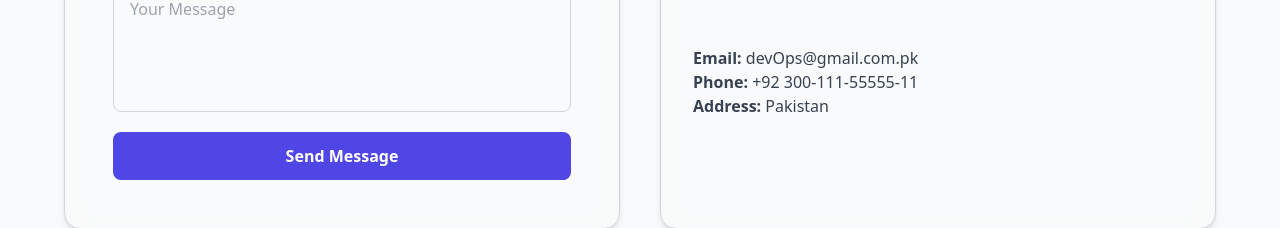
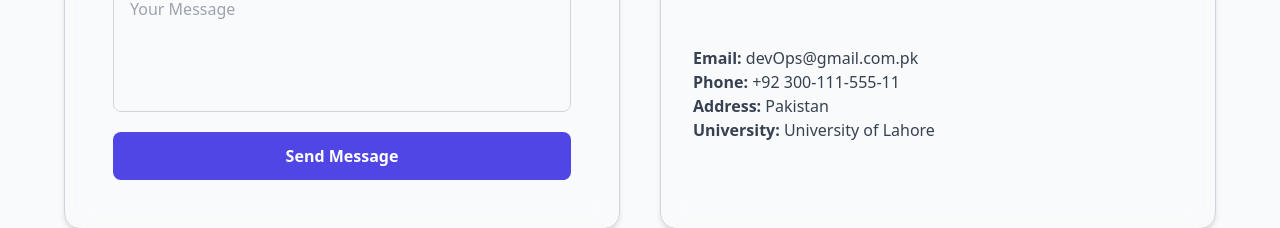
Before and after one commit to ashardevops5/DevOps_fyp, a React (Create React App) app in the folder devops_project/: page / in a window 1280 px wide. Shown: the part 6009-6237 px from the top of the page. Built offline with nearby package versions, Linux system fonts and the light colour scheme; grey boxes are pictures that could not be loaded.

Commit message:
this is test

```diff
--- a/devops_project/src/components/Contact.jsx
+++ b/devops_project/src/components/Contact.jsx
@@ -93,8 +93,9 @@ const Contact = forwardRef((props, ref) => {
 
           <div className="text-gray-700 dark:text-gray-300 text-sm sm:text-base">
             <p><strong>Email:</strong> devOps@gmail.com.pk</p>
-            <p><strong>Phone:</strong> +92 300-111-55555-11</p>
+            <p><strong>Phone:</strong> +92 300-111-555-11</p>
             <p><strong>Address:</strong> Pakistan</p>
+            <p><strong>University:</strong> University of Lahore</p>
           </div>
         </div>
       </div>
```
